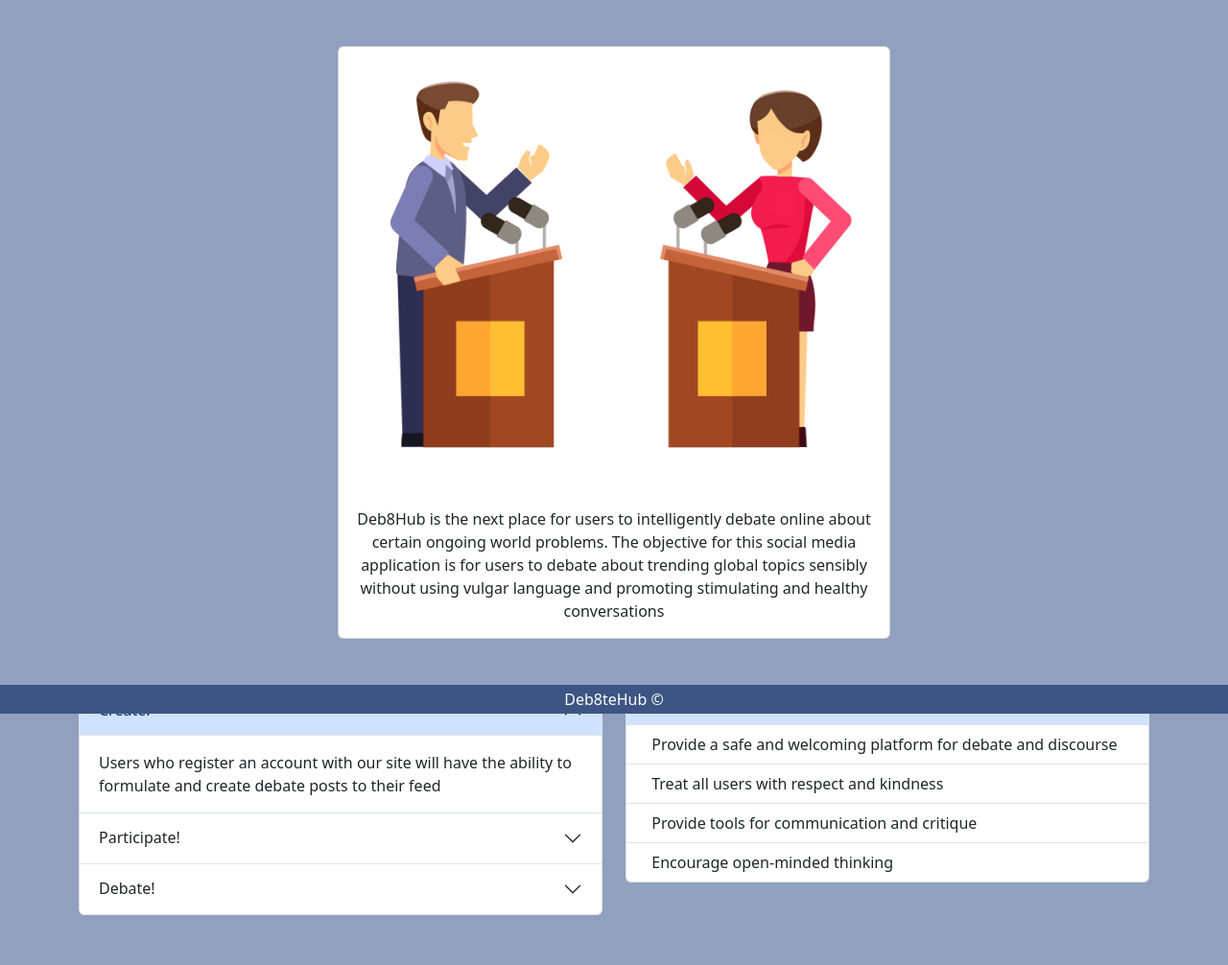
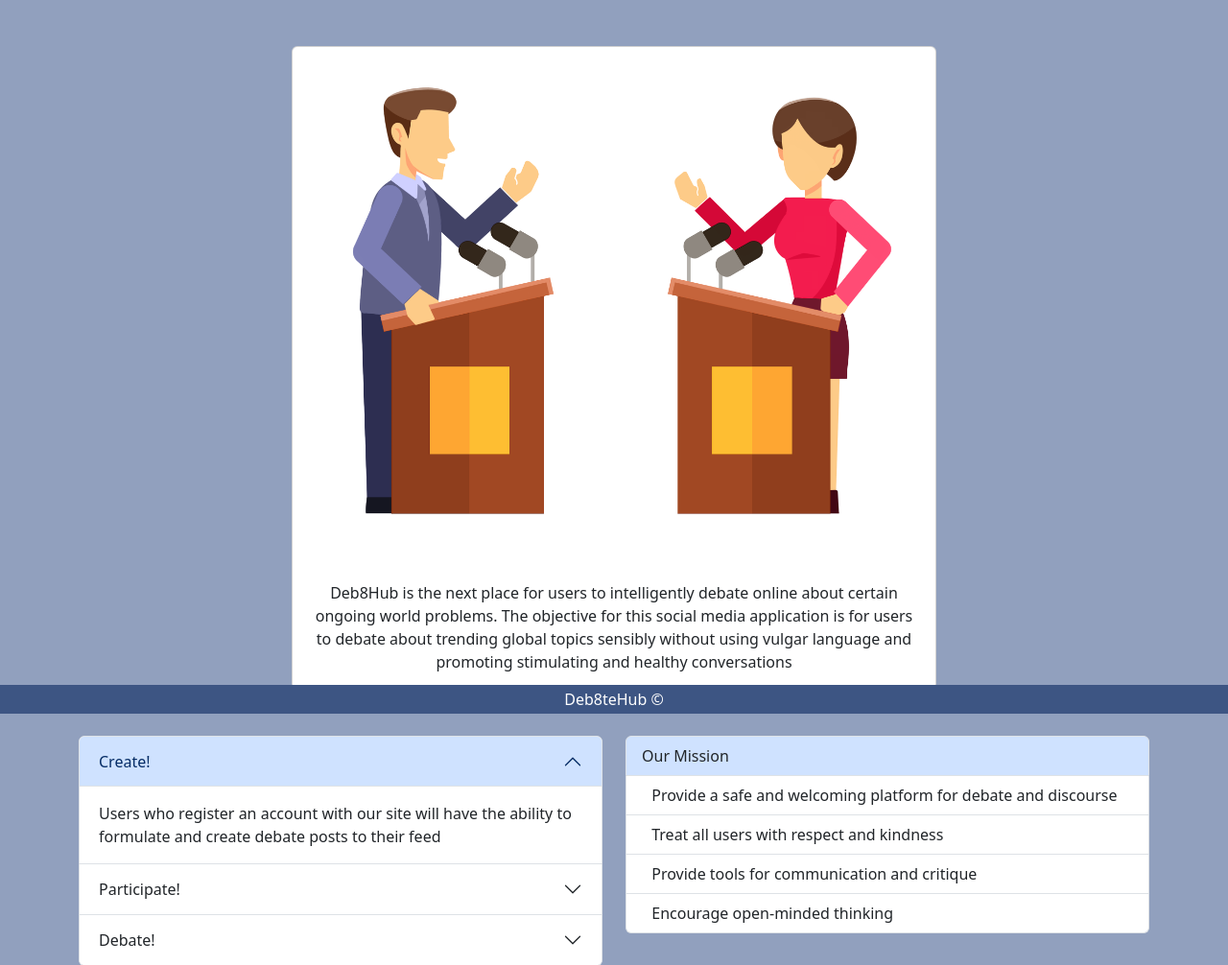
Before and after one commit to LainePittman/Deb8te-Hub, a Django app: page / in a window 1280 px wide. Shown: the part 56-1062 px from the top of the page at 96% size. Before the commit the page ends 1010 px from the top, so only its background shows below. Run offline with Django 4.2, Linux system fonts and the light colour scheme.

Commit message:
Update index.html
Changed card width to make more visually appealing

```diff
--- a/Deb8teHub2/main/templates/index.html
+++ b/Deb8teHub2/main/templates/index.html
@@ -51,7 +51,7 @@
 	    <div class="col-xl-12 d-flex justify-content-center text-center">
 
 	    	<!--Bootstrap Card-->
-			<div class="card" style="width: 36rem;">
+			<div class="card" style="width: 42rem;">
 			  <img src="../static/debate.png" class="card-img-top" alt="Debate">
 			  <div class="card-body">
 			    <p class="card-text">
```
